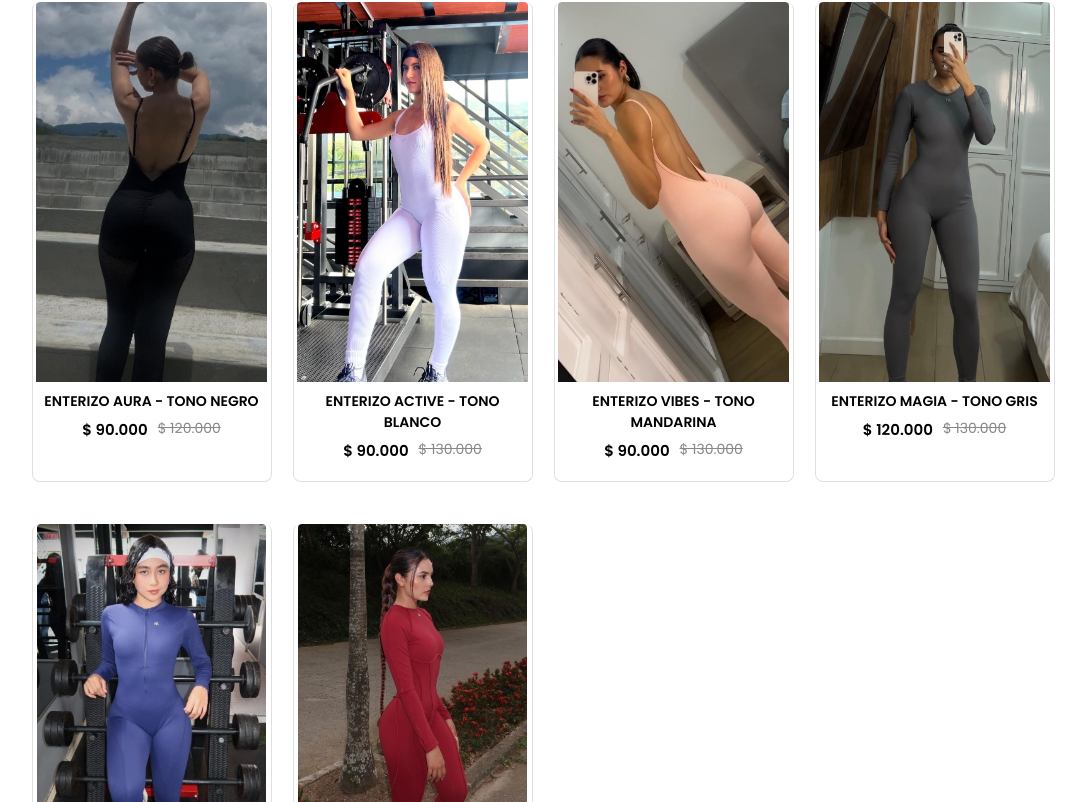
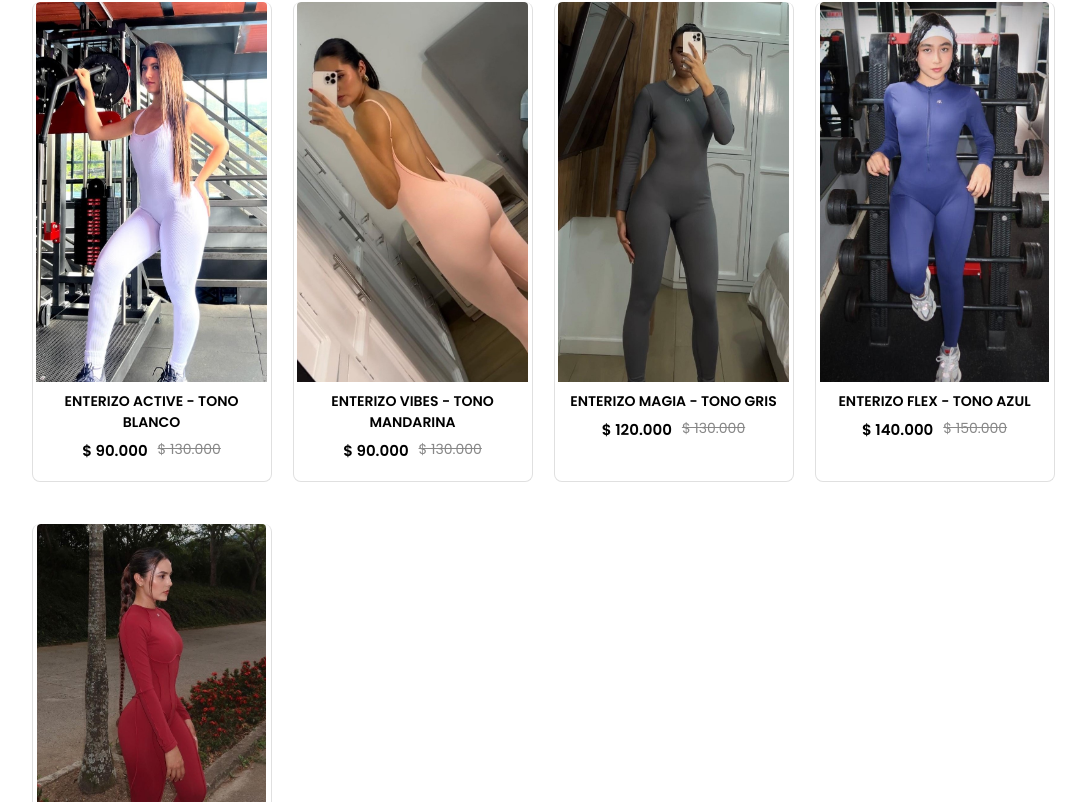
Before and after one commit to luis13xd/arual, a React (Create React App) app: page /enterizos in a window 1280 px wide. Shown: the part 1156-1958 px from the top of the page, without its empty margins (97-1183 px from the left). Built offline with nearby package versions, Linux system fonts and the light colour scheme.

Commit message:
eliminamos enterizo negro

```diff
--- a/src/Components/Assets/all_product.js
+++ b/src/Components/Assets/all_product.js
@@ -302,25 +302,6 @@ let all_product = [
     image2: enterizoaurablanco2,
     image3: enterizoaurablanco3,
     image4: enterizoaurablanco4,
-    new_price: 90000,
-    old_price: 120000,
-    sizes: {
-      XS: false,
-      S: true,
-      M: true,
-      L: false,
-      XL: false,
-    },
-  },
-  {
-    id: 104,
-    name: "ENTERIZO AURA - TONO NEGRO",
-    category: "enterizos",
-    description: "Tela suave con acabados de la mejor calidad",
-    image: enterizoauranegro1,
-    image2: enterizoauranegro2,
-    image3: enterizoauranegro3,
-    image4: enterizoauranegro4,
     new_price: 90000,
     old_price: 120000,
     sizes: {
```
